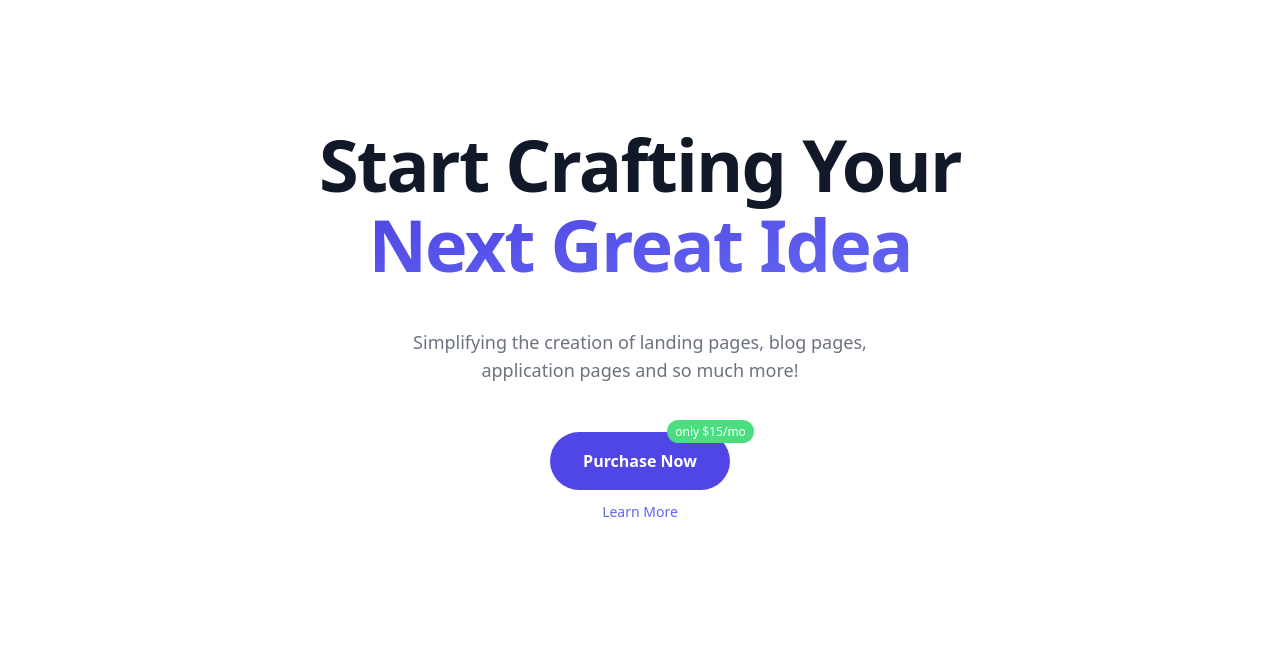
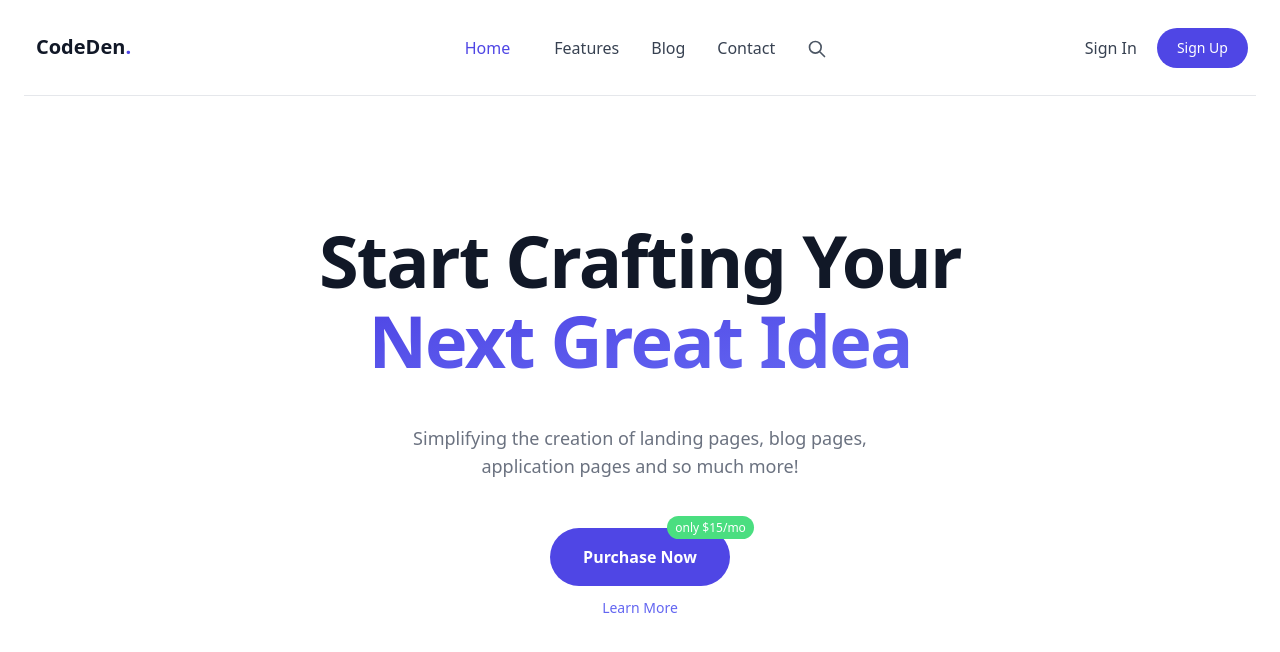
Before and after one commit to kromate/Codeden, a Vue app: page / in a window 1280 px wide. Shown: the top 652 px of the page. Built offline with nearby package versions, Linux system fonts and the light colour scheme.

Commit message:
feat: update

```diff
--- /dev/null
+++ b/src/shims-vue.d.ts
@@ -0,0 +1,6 @@
+/* eslint-disable */
+declare module '*.vue' {
+  import type { DefineComponent } from 'vue'
+  const component: DefineComponent<{}, {}, any>
+  export default component
+}
--- a/src/views/index.vue
+++ b/src/views/index.vue
@@ -1,12 +1,7 @@
 <template>
-
-<!-- Section 1 -->
 <section class="w-full px-6 pb-12 antialiased bg-white">
     <div class="mx-auto container">
-
-
-
-        <!-- Main Hero Content -->
+<NavBar/>
         <div class="container max-w-lg px-4 py-32 mx-auto text-left md:max-w-none md:text-center">
             <h1 class="text-5xl font-extrabold leading-10 tracking-tight text-left text-gray-900 md:text-center sm:leading-none md:text-6xl lg:text-7xl"><span class="inline md:block">Start Crafting Your</span> <span class="relative mt-2 text-transparent bg-clip-text bg-gradient-to-br from-indigo-600 to-indigo-500 md:inline-block">Next Great Idea</span></h1>
             <div class="mx-auto mt-5 text-gray-500 md:mt-12 md:max-w-lg md:text-center lg:text-lg">Simplifying the creation of landing pages, blog pages, application pages and so much more!</div>
@@ -20,15 +15,13 @@
                 <a href="#" class="mt-3 text-sm text-indigo-500">Learn More</a>
             </div>
         </div>
-        <!-- End Main Hero Content -->
-
     </div>
 </section>
 
 </template>
 
 <script lang="ts" setup>
-import { ref } from 'vue';
+//@ts-ignore
+import NavBar from "../components/NavBar.vue";
 
-const showMenu = ref(false)
 </script>
--- a/tsconfig.json
+++ b/tsconfig.json
@@ -21,9 +21,9 @@
 				"src/*"
 			],
 		},
-		"lib": ["esnext", "dom"]
+		"lib": ["esnext", "dom","dom.iterable",	"scripthost"]
 	},
-    "include": ["src/**/*.ts", "src/**/*.d.ts", "src/**/*.tsx", "src/**/*.vue"],
+    "include": ["src"],
 	"exclude": [
 		"node_modules",
 		"build",
```
